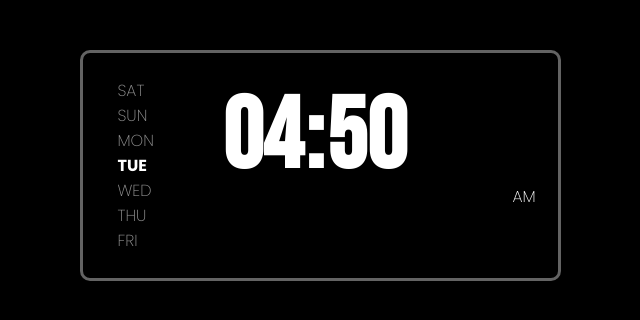
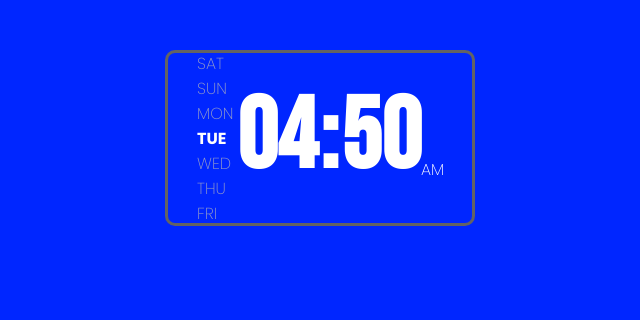
Before and after one commit to Habibullah-Hisam/clock-made-with-HTML_CSS_and_javaScript, a plain HTML site: page index.html in a window 1280 px wide. Shown: the whole page, without its empty margins (320-960 px from the left). Drawn offline with nearby package versions, Linux system fonts and the light colour scheme; a web font is replaced by a local one.

Commit message:
Improve the design by removeing padding , margin and resizing everything

```diff
--- a/index.html
+++ b/index.html
@@ -8,7 +8,6 @@
   <link rel="preconnect" href="https://fonts.gstatic.com" crossorigin>
   <link href="https://fonts.googleapis.com/css2?family=Bebas+Neue&display=swap" rel="stylesheet">
 
-  <link rel="preconnect" href="https://fonts.googleapis.com">
   <link rel="preconnect" href="https://fonts.gstatic.com" crossorigin>
   <link href="https://fonts.googleapis.com/css2?family=Playfair:ital,opsz,wght@0,5..1200,300..900;1,5..1200,300..900&family=Poppins:ital,wght@0,100;0,200;0,300;0,400;0,500;0,600;0,700;0,800;0,900;1,100;1,200;1,300;1,400;1,500;1,600;1,700;1,800;1,900&display=swap" rel="stylesheet">
 
--- a/style/style.css
+++ b/style/style.css
@@ -1,5 +1,5 @@
 body{
-  background-color: black;
+  background-color: rgb(0, 38, 255);
 }
 
 .container{
@@ -12,9 +12,14 @@ body{
 .digital-clock{
   margin-top: 25px;
   display: flex;
+  flex-direction: row;
+  flex-wrap: nowrap;
+  justify-content: center;
+  align-items: center;
   border: 3px solid rgb(99, 99, 99);
   padding: 25px;
   border-radius: 10px;
+  width: 254px;
 }
 
 .week
@@ -26,18 +31,19 @@ body{
   flex-direction: column;
   padding-top: 0px;
   padding-bottom: 0px;
-  padding-left: 10px;
-  margin-right: 45px;
   margin-top: 0px;
   margin-bottom: 0px;
   justify-content: center;
   align-items: left;
-  width: 10px;
-  color: white;
+  width: 40px;
+  height: 70px;
+  column-gap: 0px;
 }
 
 .day{
   color: rgba(185, 185, 185, 0.8);
+  margin-top: 0px;
+  margin-bottom: 0px;
 }
 
 .dayActive{
@@ -53,7 +59,7 @@ body{
   width: 10px;
   color: white;
   margin-top: 25%;
-  margin-right: 10px;
+  margin-right: 12px;
 }
 
 .time{
@@ -63,9 +69,8 @@ body{
   height: 100%;
   color: white;
   padding: 0px;
-  margin-left: 50px;
-  width: 290px;
 }
+
 .hour,
 .dot,
 .dot2,
```
